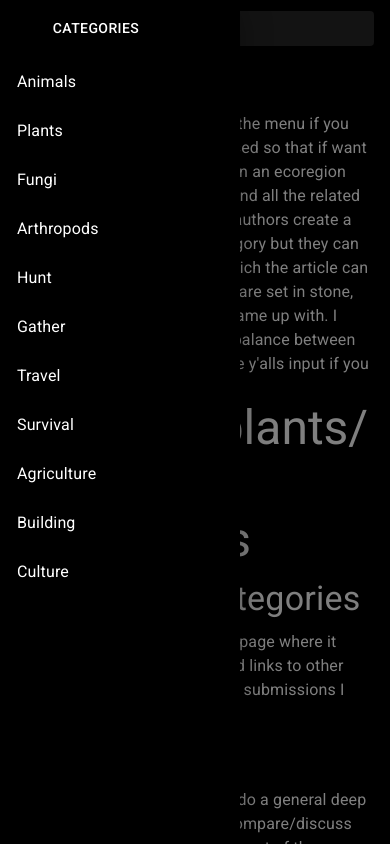
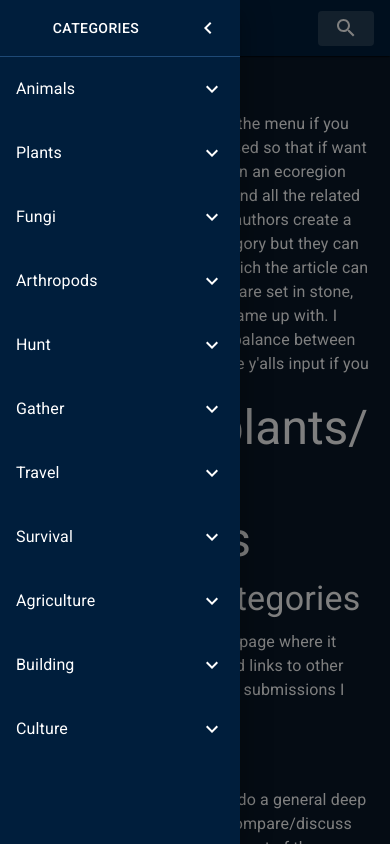
Before and after one commit to sl354207/ecotenet, a Next.js app: page /category in a window 390 px wide. Both pictures are taken after a click on the button 28 px from the left and 28 px from the top of the page. Shown: the top 844 px of the page. Built offline with nearby package versions, Linux system fonts and the light colour scheme; a web font is replaced by a local one.

Commit message:
Update theme and Drawer
-Move search on map to top left
-Adjust theme colors for dark mode
-Convert drawer from accordion to nested list, still need to fix state

```diff
--- a/components/Nav.jsx
+++ b/components/Nav.jsx
@@ -26,6 +26,7 @@ import {
   AccordionDetails,
 } from "@material-ui/core";
 import ExpandMoreIcon from "@material-ui/icons/ExpandMore";
+import ExpandLessIcon from "@material-ui/icons/ExpandLess";
 import {
   Popper,
   Grow,
@@ -96,11 +97,11 @@ const useStyles = makeStyles((theme) => ({
       backgroundColor: alpha(theme.palette.common.white, 0.25),
     },
     marginLeft: 0,
-    width: "100%",
-    [theme.breakpoints.up("sm")]: {
-      marginLeft: theme.spacing(1),
-      width: "auto",
-    },
+    // width: "100%",
+    // [theme.breakpoints.up("sm")]: {
+    marginLeft: theme.spacing(1),
+    width: "auto",
+    // },
   },
   searchIcon: {
     padding: theme.spacing(0, 2),
@@ -119,13 +120,13 @@ const useStyles = makeStyles((theme) => ({
     // vertical padding + font size from searchIcon
     paddingLeft: `calc(1em + ${theme.spacing(4)}px)`,
     transition: theme.transitions.create("width"),
-    width: "100%",
-    [theme.breakpoints.up("sm")]: {
-      width: "12ch",
-      "&:focus": {
-        width: "20ch",
-      },
+    // width: "100%",
+    // [theme.breakpoints.up("xs")]: {
+    width: "0ch",
+    "&:focus": {
+      width: "20ch",
     },
+    // },
   },
   searchPaper: {
     border: "1px solid",
@@ -219,6 +220,12 @@ const Nav = () => {
 
   // const open = Boolean(searchAnchor);
   const searchID = searchOpen ? "simple-popper" : undefined;
+
+  const [openList, setOpenList] = useState(false);
+
+  const handleListClick = () => {
+    setOpenList(!openList);
+  };
 
   const menuItems = [
     {
@@ -473,8 +480,8 @@ const Nav = () => {
                 const { menuTitle, menuSubs, pageURL } = menuItem;
 
                 return (
-                  <Accordion className={classes.accordion}>
-                    <AccordionSummary
+                  <List component="nav" aria-labelledby="nested-list-subheader">
+                    {/* <AccordionSummary
                       expandIcon={<ExpandMoreIcon />}
                       aria-controls="panel1a-content"
                       id="panel1a-header"
@@ -482,9 +489,13 @@ const Nav = () => {
                       <Typography className={classes.heading}>
                         {menuTitle}
                       </Typography>
-                    </AccordionSummary>
-                    <AccordionDetails>
-                      <List>
+                    </AccordionSummary> */}
+                    <ListItem button onClick={handleListClick}>
+                      <ListItemText primary={menuTitle} />
+                      {openList ? <ExpandLessIcon /> : <ExpandMoreIcon />}
+                    </ListItem>
+                    <Collapse in={openList} timeout="auto" unmountOnExit>
+                      <List component="div" disablePadding>
                         {menuSubs.map((menuSub) => (
                           <ListItem
                             button
@@ -498,8 +509,8 @@ const Nav = () => {
                           </ListItem>
                         ))}
                       </List>
-                    </AccordionDetails>
-                  </Accordion>
+                    </Collapse>
+                  </List>
                 );
               })}
             </Drawer>
--- a/utils/theme.jsx
+++ b/utils/theme.jsx
@@ -4,30 +4,40 @@ import { grey } from "@material-ui/core/colors";
 // Create a theme instance.
 const theme = createTheme({
   palette: {
-    // primary: {
-    //   // #fafafa
-    //   main: grey[50],
-    //   light: "#ffffff",
-    //   dark: "#c7c7c7",
-    // },
-    // secondary: {
-    //   main: "#212121",
-    //   light: "#484848",
-    //   dark: "#000000",
-    // },
     primary: {
-      main: "#000000",
+      // #fafafa
+      main: "#001e3c",
+      light: "#132f4c",
+      dark: "#0a1929",
+    },
+    secondary: {
+      main: "#94c9ff",
+      light: "#c8fcff",
+      dark: "#0071e4",
     },
 
-    // divider: black[700],
+    divider: "#1e4976",
     background: {
-      default: "#000000",
-      paper: "#000000",
+      default: "#0a1929",
+      paper: "#001e3c",
     },
     text: {
       primary: "#ffffff",
       secondary: "#000000",
     },
+    action: {
+      active: "#fff",
+      hover: "rgba(255, 255, 255, 0.08)",
+      hoverOpacity: "0.08",
+      selected: "rgba(255, 255, 255, 0.16)",
+      selectedOpacity: "0.16",
+      disabled: "rgba(255, 255, 255, 0.3)",
+      disabledBackground: "rgba(255, 255, 255, 0.12)",
+      disabledOpacity: "0.38",
+      focus: "rgba(255, 255, 255, 0.12)",
+      focusOpacity: "0.12",
+      activatedOpacity: "0.24",
+    },
   },
 });
 
```
Also changed, not shown: components/Map.jsx (+5 -2 lines).
